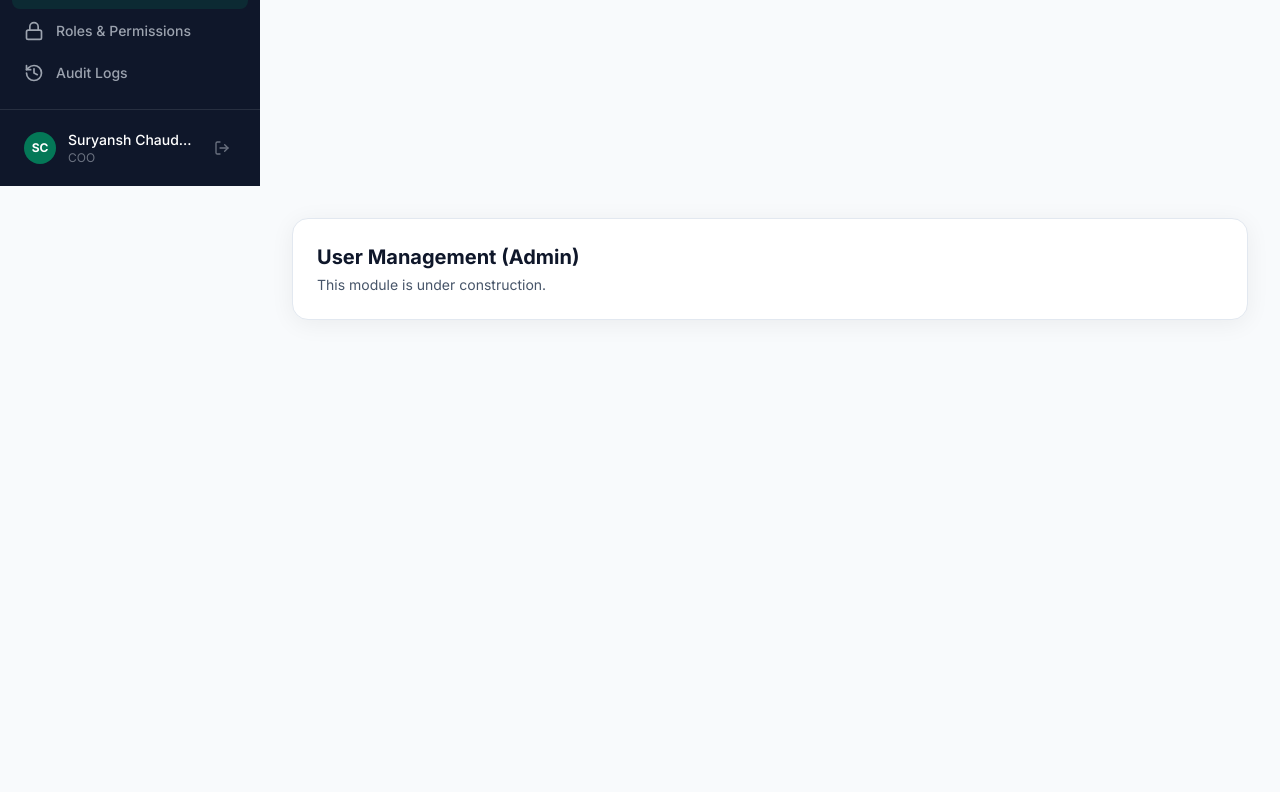
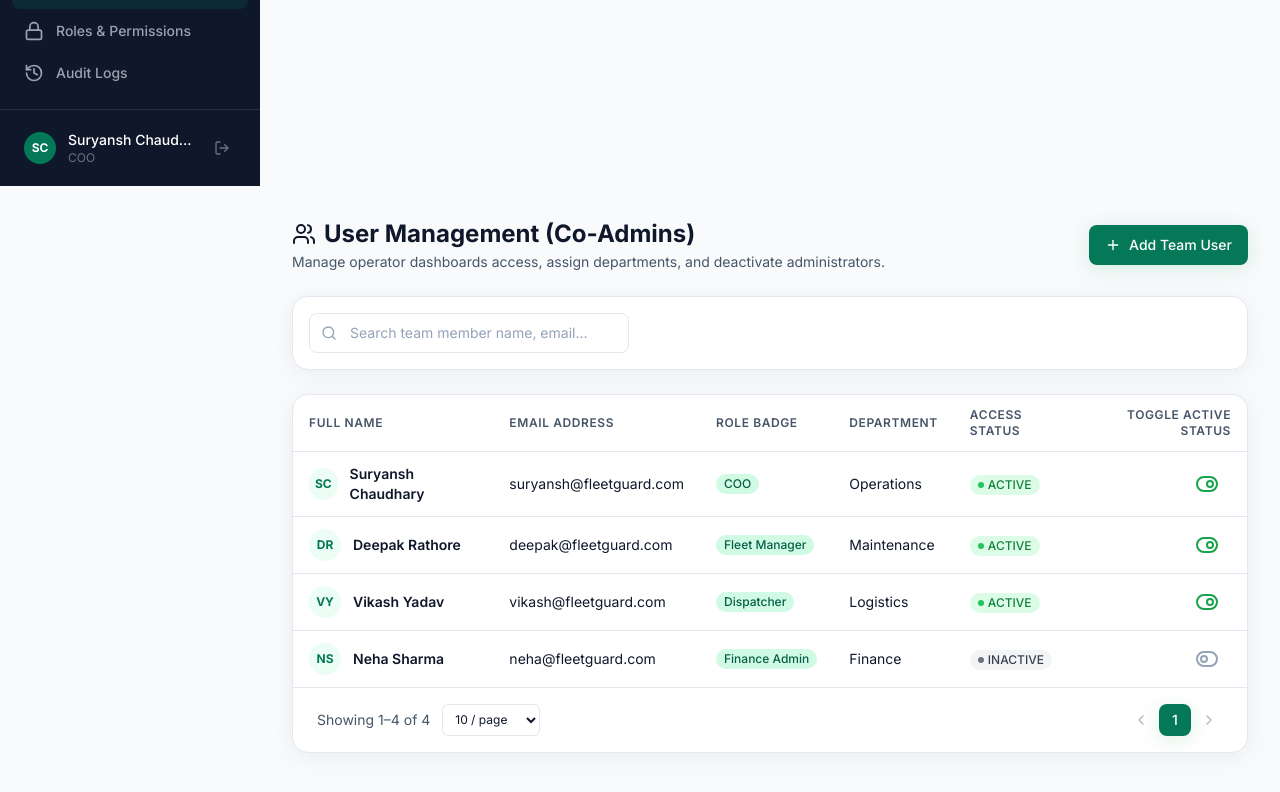
Before and after one commit to FleetGuardAI/fleetguard, a React (Vite) app in the folder frontend/: page /dashboard/admin/users in a window 1280 px wide. Shown: the part 910-1702 px from the top of the page. Built offline with nearby package versions, Linux system fonts and the light colour scheme.

Commit message:
feat: Module 15 - Implement User Management admin page, invitation form inputs, and active status toggle switches

```diff
--- a/frontend/src/pages/admin/UserManagement.jsx
+++ b/frontend/src/pages/admin/UserManagement.jsx
@@ -1,10 +1,321 @@
-import React from 'react';
+import React, { useState, useEffect } from 'react';
+import { Users, Plus, ShieldCheck, Mail, ToggleLeft, ToggleRight, Trash2, ShieldAlert } from 'lucide-react';
+import { getAdminUsers, addAdminUser, toggleAdminUserStatus } from '@/api/settingsApi';
+import { Table } from '@/components/ui/Table';
+import { Button } from '@/components/ui/Button';
+import { Card, CardHeader, CardTitle } from '@/components/ui/Card';
+import { Badge } from '@/components/ui/Badge';
+import { SearchBox } from '@/components/shared/SearchBox';
+import { Pagination } from '@/components/ui/Pagination';
+import { SkeletonTable } from '@/components/ui/Skeleton';
+import { ErrorState } from '@/components/shared/ErrorState';
+import { EmptyState } from '@/components/shared/EmptyState';
+import { useToast } from '@/components/ui/Toast';
+import { usePagination } from '@/hooks/usePagination';
+import { Modal } from '@/components/ui/Modal';
+import { Input, Select } from '@/components/ui/Input';
+import { cn } from '@/utils/cn';
 
 export default function UserManagement() {
+  const { success, error, info } = useToast();
+
+  const [users, setUsers] = useState([]);
+  const [loading, setLoading] = useState(true);
+  const [err, setErr] = useState(null);
+
+  // Filters
+  const [search, setSearch] = useState('');
+
+  // Modals
+  const [addModalOpen, setAddModalOpen] = useState(false);
+  const [submitting, setSubmitting] = useState(false);
+
+  // Form states
+  const [name, setName] = useState('');
+  const [email, setEmail] = useState('');
+  const [role, setRole] = useState('Dispatcher');
+  const [department, setDepartment] = useState('Logistics');
+  const [formErrors, setFormErrors] = useState({});
+
+  const loadUsers = async () => {
+    setLoading(true);
+    setErr(null);
+    try {
+      const data = await getAdminUsers();
+      // Apply client-side search since we have local state
+      let filtered = [...data];
+      if (search) {
+        const q = search.toLowerCase();
+        filtered = filtered.filter(u =>
+          u.name.toLowerCase().includes(q) ||
+          u.email.toLowerCase().includes(q) ||
+          u.role.toLowerCase().includes(q)
+        );
+      }
+      setUsers(filtered);
+    } catch (e) {
+      setErr(e);
+      error('Load Error', 'Failed to retrieve admin users.');
+    } finally {
+      setLoading(false);
+    }
+  };
+
+  useEffect(() => {
+    loadUsers();
+  }, [search]);
+
+  // Pagination
+  const {
+    page,
+    pageSize,
+    totalPages,
+    startIndex,
+    endIndex,
+    goToPage,
+    changePageSize
+  } = usePagination({ totalItems: users.length, initialPageSize: 10 });
+
+  const paginatedUsers = users.slice(startIndex, endIndex);
+
+  const validateForm = () => {
+    const errs = {};
+    if (!name.trim()) errs.name = 'Full name is required';
+    if (!email.trim()) {
+      errs.email = 'Email address is required';
+    } else if (!/^[^\s@]+@[^\s@]+\.[^\s@]+$/.test(email.trim())) {
+      errs.email = 'Invalid email address format';
+    }
+
+    setFormErrors(errs);
+    return Object.keys(errs).length === 0;
+  };
+
+  const handleAddUser = async (e) => {
+    e.preventDefault();
+    if (!validateForm()) return;
+
+    setSubmitting(true);
+    const payload = {
+      name: name.trim(),
+      email: email.trim().toLowerCase(),
+      role,
+      department
+    };
+
+    try {
+      const newUser = await addAdminUser(payload);
+      setUsers(prev => [...prev, newUser]);
+      success('User Created', `Successfully invited ${payload.name} as ${payload.role}.`);
+      setAddModalOpen(false);
+      setName('');
+      setEmail('');
+    } catch (e) {
+      error('Action Failed', 'Failed to create user invitation.');
+    } finally {
+      setSubmitting(false);
+    }
+  };
+
+  const handleToggleStatus = async (id, userName) => {
+    try {
+      const updated = await toggleAdminUserStatus(id);
+      setUsers(prev => prev.map(u => u.id === id ? { ...u, status: updated.status } : u));
+      success('Status Updated', `Successfully updated active status for ${userName}.`);
+    } catch (e) {
+      error('Action Failed', 'Failed to toggle status.');
+    }
+  };
+
+  const columns = [
+    {
+      key: 'name',
+      label: 'Full Name',
+      render: (item) => (
+        <div className="flex items-center gap-3">
+          <div className="w-8 h-8 rounded-full bg-brand-50 text-brand-600 flex items-center justify-center font-bold text-xs">
+            {item.name.split(' ').map(n => n[0]).join('')}
+          </div>
+          <span className="font-semibold text-content">{item.name}</span>
+        </div>
+      )
+    },
+    {
+      key: 'email',
+      label: 'Email Address'
+    },
+    {
+      key: 'role',
+      label: 'Role Badge',
+      render: (item) => <Badge variant="brand">{item.role}</Badge>
+    },
+    {
+      key: 'department',
+      label: 'Department'
+    },
+    {
+      key: 'status',
+      label: 'Access Status',
+      render: (item) => (
+        <Badge variant={item.status === 'active' ? 'success' : 'neutral'} dot>
+          {item.status.toUpperCase()}
+        </Badge>
+      )
+    },
+    {
+      key: 'actions',
+      label: 'Toggle Active Status',
+      className: 'text-right',
+      render: (item) => (
+        <div className="flex justify-end gap-1.5" onClick={(e) => e.stopPropagation()}>
+          <Button
+            variant="ghost"
+            size="sm"
+            className={item.status === 'active' ? 'text-green-600' : 'text-content-muted'}
+            icon={item.status === 'active' ? <ToggleRight className="h-6 w-6" /> : <ToggleLeft className="h-6 w-6" />}
+            onClick={() => handleToggleStatus(item.id, item.name)}
+            title={item.status === 'active' ? 'Deactivate User' : 'Activate User'}
+          />
+        </div>
+      )
+    }
+  ];
+
   return (
-    <div className="card-base p-6">
-      <h1 className="text-xl font-bold">User Management (Admin)</h1>
-      <p className="text-sm text-content-secondary mt-1">This module is under construction.</p>
+    <div className="space-y-6">
+      {/* Top Header */}
+      <div className="flex flex-col sm:flex-row sm:items-center justify-between gap-4">
+        <div>
+          <h1 className="text-2xl font-bold text-content flex items-center gap-2">
+            <Users className="h-6 w-6" />
+            User Management (Co-Admins)
+          </h1>
+          <p className="text-sm text-content-secondary mt-0.5">Manage operator dashboards access, assign departments, and deactivate administrators.</p>
+        </div>
+        <Button
+          variant="primary"
+          icon={<Plus className="h-4 w-4" />}
+          onClick={() => setAddModalOpen(true)}
+        >
+          Add Team User
+        </Button>
+      </div>
+
+      {/* Filters Card */}
+      <Card className="p-4 flex items-center justify-between">
+        <SearchBox
+          value={search}
+          onChange={setSearch}
+          placeholder="Search team member name, email..."
+          className="w-full md:max-w-xs"
+        />
+      </Card>
+
+      {/* Main Table */}
+      <Card padding="none" className="overflow-hidden">
+        {loading ? (
+          <div className="p-6">
+            <SkeletonTable rows={5} cols={6} />
+          </div>
+        ) : err ? (
+          <ErrorState
+            title="Failed to Load Co-users"
+            message={err.message || 'An error occurred.'}
+            onRetry={loadUsers}
+          />
+        ) : users.length === 0 ? (
+          <EmptyState
+            title="No Team Members Found"
+            description="There are no co-users matching the current filters."
+            actionLabel="Add Team User"
+            onAction={() => setAddModalOpen(true)}
+          />
+        ) : (
+          <>
+            <Table
+              columns={columns}
+              data={paginatedUsers}
+              keyExtractor={(item) => item.id}
+            />
+            <div className="border-t border-border px-6">
+              <Pagination
+                page={page}
+                totalPages={totalPages}
+                pageSize={pageSize}
+                totalItems={users.length}
+                onPageChange={goToPage}
+                onPageSizeChange={changePageSize}
+              />
+            </div>
+          </>
+        )}
+      </Card>
+
+      {/* Add User Modal */}
+      <Modal
+        open={addModalOpen}
+        onClose={() => setAddModalOpen(false)}
+        title="Add Co-Admin User"
+        description="Invite a new operations team member to access FleetGuard."
+        closable={!submitting}
+        footer={
+          <>
+            <Button variant="outline" onClick={() => setAddModalOpen(false)} disabled={submitting}>
+              Cancel
+            </Button>
+            <Button variant="primary" onClick={handleAddUser} loading={submitting}>
+              Invite Member
+            </Button>
+          </>
+        }
+      >
+        <form className="space-y-4" onSubmit={handleAddUser}>
+          <Input
+            label="Full Name"
+            placeholder="e.g. Suryansh Chaudhary"
+            value={name}
+            onChange={(e) => setName(e.target.value)}
+            error={formErrors.name}
+            required
+          />
+
+          <Input
+            label="Corporate Email Address"
+            placeholder="e.g. suryansh@fleetguard.com"
+            value={email}
+            onChange={(e) => setEmail(e.target.value)}
+            error={formErrors.email}
+            required
+          />
+
+          <div className="grid grid-cols-1 sm:grid-cols-2 gap-4">
+            <Select
+              label="Assigned System Role"
+              options={[
+                { value: 'COO', label: 'Chief Operations Officer (COO)' },
+                { value: 'Fleet Manager', label: 'Fleet Manager' },
+                { value: 'Dispatcher', label: 'Route Dispatcher' },
+                { value: 'Finance Admin', label: 'Finance Auditor' }
+              ]}
+              value={role}
+              onChange={(e) => setRole(e.target.value)}
+              required
+            />
+            <Select
+              label="Department Allocation"
+              options={[
+                { value: 'Operations', label: 'Executive Operations' },
+                { value: 'Maintenance', label: 'Maintenance & Spares' },
+                { value: 'Logistics', label: 'Route Dispatches' },
+                { value: 'Finance', label: 'Finance & Payments' }
+              ]}
+              value={department}
+              onChange={(e) => setDepartment(e.target.value)}
+              required
+            />
+          </div>
+        </form>
+      </Modal>
     </div>
   );
 }
```
